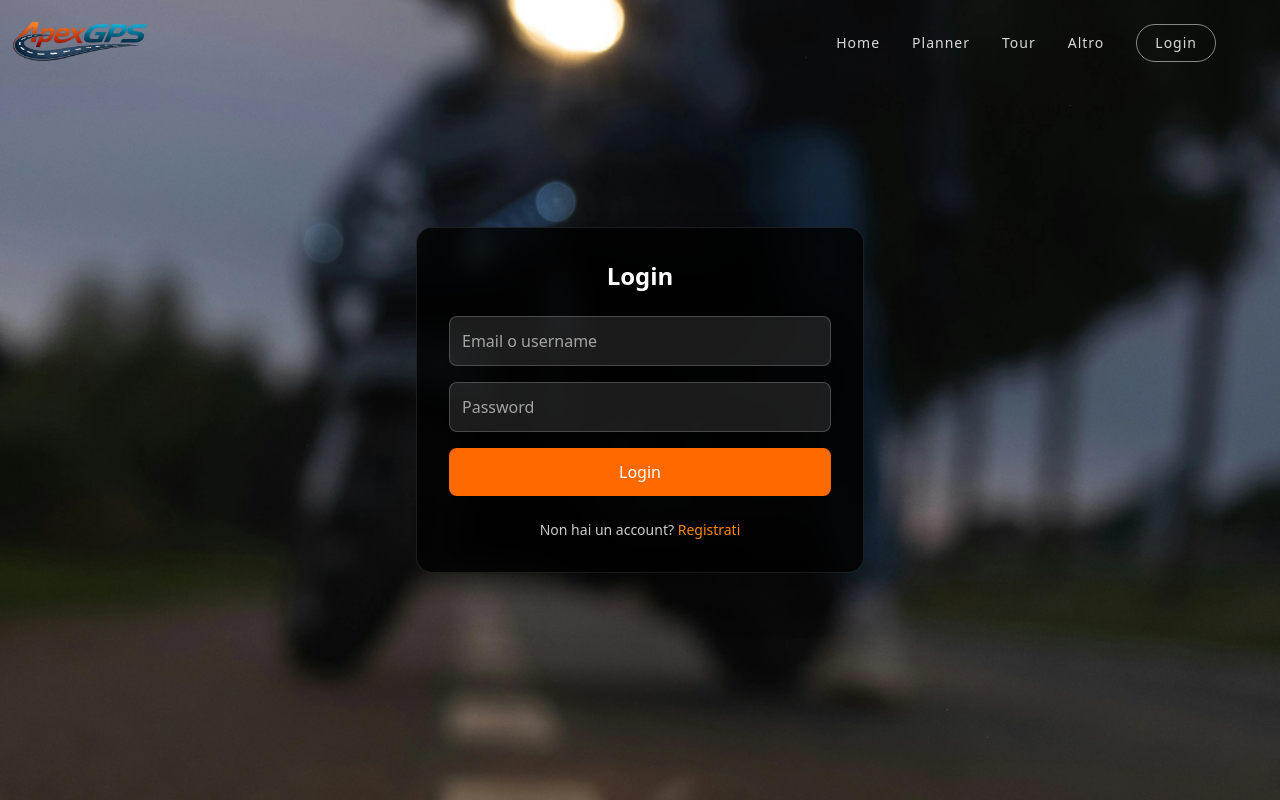
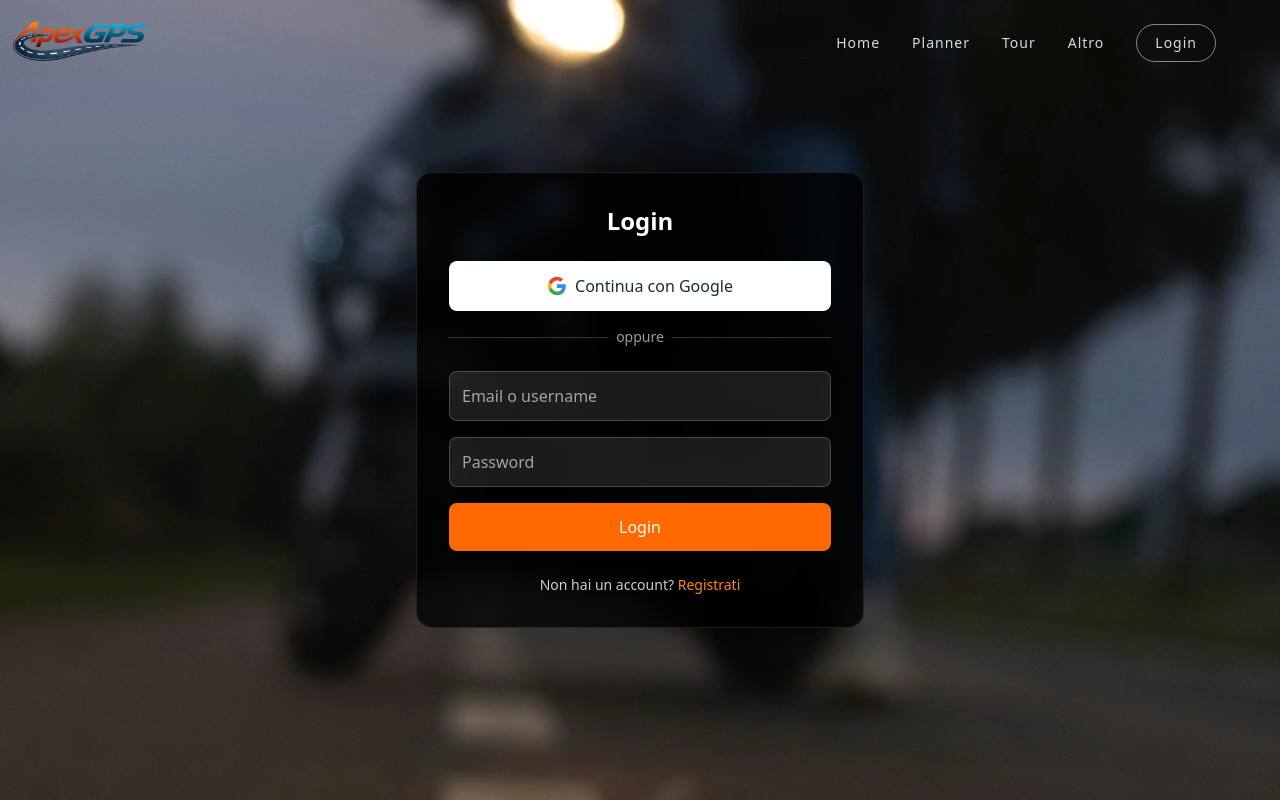
Before and after one commit to Omarone529/ApexGPS_Web, a React (Vite) app: page /login in a window 1280 px wide. Built offline with nearby package versions, Linux system fonts and the light colour scheme; no server answers.

Commit message:
feat: add google auth

```diff
--- a/package.json
+++ b/package.json
@@ -12,7 +12,9 @@
     "prepare": "husky install"
   },
   "dependencies": {
+    "@react-oauth/google": "^0.13.4",
     "@tailwindcss/vite": "^4.1.18",
+    "axios": "^1.13.5",
     "leaflet": "^1.9.4",
     "react": "^19.2.0",
     "react-dom": "^19.2.0",
--- a/src/App.jsx
+++ b/src/App.jsx
@@ -1,4 +1,6 @@
 import { BrowserRouter, Routes, Route } from 'react-router-dom';
+import { GoogleOAuthProvider } from '@react-oauth/google';
+import { AuthProvider } from './context/AuthContext';
 import MainLayout from './layout/MainLayout';
 
 import Home from './pages/Home';
@@ -8,8 +10,13 @@ import Altro from './pages/Altro';
 import Login from './pages/Login';
 import Register from './pages/Register';
 
+const GOOGLE_CLIENT_ID = import.meta.env.VITE_GOOGLE_CLIENT_ID;
+
 function App() {
   return (
+    <AuthProvider>
+      {' '}
+      <GoogleOAuthProvider clientId={GOOGLE_CLIENT_ID}>
         <BrowserRouter>
           <div className="min-h-screen w-full">
             <Routes>
@@ -57,6 +64,8 @@ function App() {
             </Routes>
           </div>
         </BrowserRouter>
+      </GoogleOAuthProvider>
+    </AuthProvider>
   );
 }
 
--- a/src/context/AuthContext.jsx
+++ b/src/context/AuthContext.jsx
@@ -2,6 +2,7 @@
 import { createContext, useState, useEffect } from 'react';
 import {
   login as apiLogin,
+  loginWithGoogle as apiLoginWithGoogle,
   register as apiRegister,
   logout as apiLogout,
   getCurrentUser,
@@ -55,6 +56,17 @@ export function AuthProvider({ children }) {
       throw err;
     }
   }
+  async function loginWithGoogle(accessToken) {
+    setError(null);
+    try {
+      const data = await apiLoginWithGoogle(accessToken);
+      setUser(data.user);
+      return data;
+    } catch (err) {
+      setError(err.message || 'Errore durante il login con Google');
+      throw err;
+    }
+  }
 
   async function register(userData) {
     setError(null);
@@ -77,6 +89,7 @@ export function AuthProvider({ children }) {
     loading,
     error,
     login,
+    loginWithGoogle,
     register,
     logout,
     isAuthenticated: !!user,
--- a/src/pages/Login.jsx
+++ b/src/pages/Login.jsx
@@ -1,5 +1,6 @@
 import { useState } from 'react';
 import { useNavigate } from 'react-router-dom';
+import { useGoogleLogin } from '@react-oauth/google';
 import { useAuth } from '../context/useAuth.jsx';
 
 function Login() {
@@ -7,9 +8,10 @@ function Login() {
   const [password, setPassword] = useState('');
   const [error, setError] = useState(null);
   const [loading, setLoading] = useState(false);
+  const [googleLoading, setGoogleLoading] = useState(false);
 
   const navigate = useNavigate();
-  const { login } = useAuth();
+  const { login, loginWithGoogle } = useAuth();
 
   async function handleSubmit(e) {
     e.preventDefault();
@@ -26,6 +28,28 @@ function Login() {
     }
   }
 
+  const handleGoogleLogin = useGoogleLogin({
+    onSuccess: async tokenResponse => {
+      setGoogleLoading(true);
+      setError(null);
+      try {
+        await loginWithGoogle(tokenResponse.access_token);
+        navigate('/planner');
+      } catch (err) {
+        setError(err.message || 'Errore login con Google');
+      } finally {
+        setGoogleLoading(false);
+      }
+    },
+    onError: () => {
+      setError("Errore durante l'autenticazione con Google");
+      setGoogleLoading(false);
+    },
+    flow: 'implicit',
+  });
+
+  const isDisabled = loading || googleLoading;
+
   return (
     <div
       className="min-h-screen flex items-center justify-center px-4 bg-cover bg-center bg-no-repeat"
@@ -34,6 +58,41 @@ function Login() {
       <div className="w-full max-w-md bg-black/80 backdrop-blur-sm p-8 rounded-2xl border border-white/10 shadow-2xl">
         <h1 className="text-2xl mb-6 text-center font-semibold text-white">Login</h1>
 
+        <button
+          onClick={() => handleGoogleLogin()}
+          disabled={isDisabled}
+          className="w-full mb-4 bg-white text-gray-800 p-3 rounded-lg font-medium hover:bg-gray-100 transition disabled:opacity-60 flex items-center justify-center gap-2 border border-white/20"
+        >
+          <svg className="w-5 h-5" viewBox="0 0 24 24">
+            <path
+              fill="#4285F4"
+              d="M22.56 12.25c0-.78-.07-1.53-.2-2.25H12v4.26h5.92c-.26 1.37-1.04 2.53-2.21 3.31v2.77h3.57c2.08-1.92 3.28-4.74 3.28-8.09z"
+            />
+            <path
+              fill="#34A853"
+              d="M12 23c2.97 0 5.46-.98 7.28-2.66l-3.57-2.77c-.98.66-2.23 1.06-3.71 1.06-2.86 0-5.29-1.93-6.16-4.53H2.18v2.84C3.99 20.53 7.7 23 12 23z"
+            />
+            <path
+              fill="#FBBC05"
+              d="M5.84 14.09c-.22-.66-.35-1.36-.35-2.09s.13-1.43.35-2.09V7.07H2.18C1.43 8.55 1 10.22 1 12s.43 3.45 1.18 4.93l2.85-2.22.81-.62z"
+            />
+            <path
+              fill="#EA4335"
+              d="M12 5.38c1.62 0 3.06.56 4.21 1.64l3.15-3.15C17.45 2.09 14.97 1 12 1 7.7 1 3.99 3.47 2.18 7.07l3.66 2.84c.87-2.6 3.3-4.53 6.16-4.53z"
+            />
+          </svg>
+          {googleLoading ? 'Accesso con Google...' : 'Continua con Google'}
+        </button>
+
+        <div className="relative mb-6">
+          <div className="absolute inset-0 flex items-center">
+            <div className="w-full border-t border-white/20"></div>
+          </div>
+          <div className="relative flex justify-center text-sm">
+            <span className="px-2 bg-black/80 text-white/60">oppure</span>
+          </div>
+        </div>
+
         <form onSubmit={handleSubmit} className="flex flex-col gap-4">
           <input
             placeholder="Email o username"
@@ -41,6 +100,7 @@ function Login() {
             onChange={e => setIdentifier(e.target.value)}
             className="bg-white/10 border border-white/20 text-white p-3 rounded-lg focus:outline-none focus:ring-2 focus:ring-orange-500 placeholder:text-white/60"
             autoComplete="username"
+            disabled={isDisabled}
           />
 
           <input
@@ -50,11 +110,12 @@ function Login() {
             onChange={e => setPassword(e.target.value)}
             className="bg-white/10 border border-white/20 text-white p-3 rounded-lg focus:outline-none focus:ring-2 focus:ring-orange-500 placeholder:text-white/60"
             autoComplete="current-password"
+            disabled={isDisabled}
           />
 
           <button
             className="bg-orange-500 text-white p-3 rounded-lg font-medium hover:bg-orange-600 transition disabled:opacity-60"
-            disabled={loading}
+            disabled={isDisabled}
           >
             {loading ? 'Accesso...' : 'Login'}
           </button>
@@ -67,6 +128,7 @@ function Login() {
               type="button"
               className="text-orange-400 font-medium hover:underline"
               onClick={() => navigate('/register')}
+              disabled={isDisabled}
             >
               Registrati
             </button>
--- a/src/services/auth.js
+++ b/src/services/auth.js
@@ -23,6 +23,26 @@ export async function login(identifier, password) {
     console.error('Login error:', error);
     throw error;
   }
+}
+
+export async function loginWithGoogle(accessToken) {
+  const payload = { access_token: accessToken };
+
+  const data = await apiFetch(`${API_BASE}/login/google/`, {
+    method: 'POST',
+    body: JSON.stringify(payload),
+  });
+
+  tokenStore.setTokens({
+    access: data.access,
+    refresh: data.refresh,
+  });
+
+  if (data.user) {
+    localStorage.setItem('user', JSON.stringify(data.user));
+  }
+
+  return data;
 }
 
 export async function register(payload) {
```
Also changed, not shown: 1 other file (tests, documents, lock files or other folders). Lines whose indentation alone changed are shown as unchanged.
